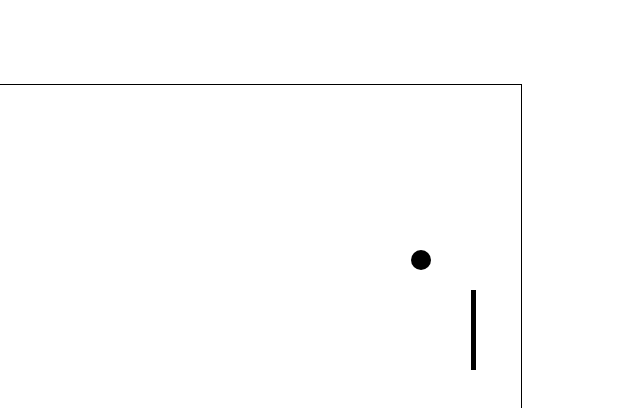
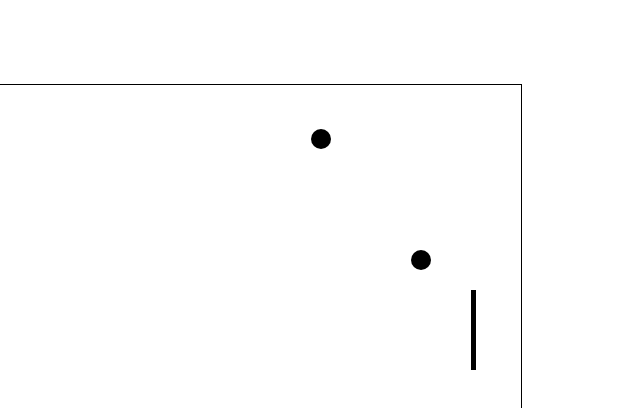
Before and after one commit to eliasMC89/Brick-it, a plain HTML site: page index.html in a window 1280 px wide. Both pictures are taken after a click on the button "Play". Shown: the top 408 px of the page, 519-1159 px from the left. Drawn offline with Linux system fonts and the light colour scheme.

Commit message:
build extra life and movement

```diff
--- /dev/null
+++ b/extra-life.js
@@ -0,0 +1,48 @@
+'use strict'
+
+function ExtraLife (canvasElement) {
+  this.x = canvasElement.width - 200;
+  this.y = 50;
+  this.size = 10;
+  this.speed = 4;
+  this.direction = 1;
+  this.canvasElement = canvasElement;
+  this.ctx = this.canvasElement.getContext('2d');
+}
+
+ExtraLife.prototype.update = function () {
+
+  this.checkCollisionWithLimits();
+
+  this.y += this.speed * this.direction;
+
+}
+
+ExtraLife.prototype.draw = function () {
+
+  this.ctx.beginPath();
+  this.ctx.arc(this.x,this.y,this.size,0,Math.PI*2,true);
+  this.ctx.fill();
+
+}
+
+ExtraLife.prototype.setDirection = function (newDirection) {
+  this.direction = newDirection;
+}
+
+// Brick.prototype.setSpeed = function (speedVariation) {
+//   this.speed += speedVariation;
+// }
+
+// Brick.prototype.setLength = function (lengthVariation) {
+//   this.sizeY += lengthVariation;
+// }
+
+ExtraLife.prototype.checkCollisionWithLimits = function () {
+  if (this.y <= 0 + this.size) {
+    this.setDirection(1);
+  }
+  if (this.y >= this.canvasElement.height - this.size) {
+    this.setDirection(-1);
+  }
+}
--- a/game.js
+++ b/game.js
@@ -4,6 +4,7 @@ function Game (canvasElement, lives) {
   this.bullet = null;
   this.brick = null;
   this.enemy = null;
+  this.extraLife = null;
   this.canvasElement = canvasElement;
   this.gameIsOver = false;
   this.lives = lives;
@@ -24,6 +25,7 @@ Game.prototype.startLoop = function () {
   this.bullet = new Bullet (this.canvasElement);
   this.brick = new Brick (this.canvasElement);
   this.enemy = new Enemy (this.canvasElement);
+  this.extraLife = new ExtraLife (this.canvasElement);
 
   this.handleKeyUp = function(event) {
     if (event.key === ' ') {
@@ -54,6 +56,7 @@ Game.prototype.updateAll = function (event) {
   this.bullet.update();
   this.brick.update();
   this.enemy.update();
+  this.extraLife.update();
 }
 
 Game.prototype.clearAll = function () {
@@ -66,6 +69,7 @@ Game.prototype.drawAll = function () {
   this.bullet.draw();
   this.brick.draw();
   this.enemy.draw();
+  this.extraLife.draw();
 }
 
 Game.prototype.checkAllCollisions = function () {
--- a/index.html
+++ b/index.html
@@ -16,5 +16,6 @@
   <script src="bullet.js"></script>
   <script src="brick.js"></script>
   <script src="enemy.js"></script>
+  <script src="extra-life.js"></script>
 </body>
 </html>
```
